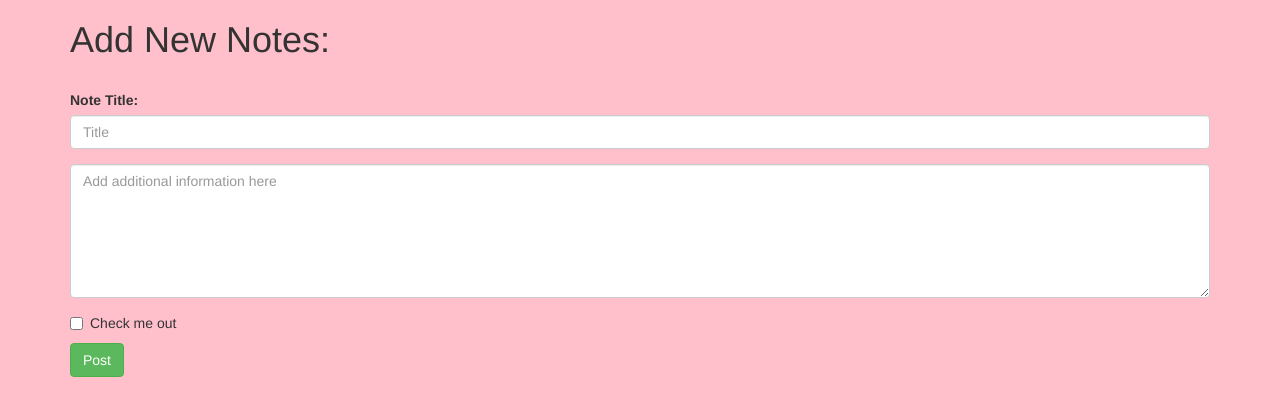
After one commit to hackldom/todolist, a Flask app: page /addToDo in a window 1280 px wide. The commit adds this page. Shown: the top 416 px of the page. Run offline with Flask 2, Linux system fonts and the light colour scheme; some libraries are stand-ins or nearby versions.

Commit message:
got css to work and added the first form

```diff
--- /dev/null
+++ b/app/templates/addToDo.html
@@ -0,0 +1,22 @@
+        {% extends 'index.html' %}
+        {% block addForm %}
+        <div id="main">
+            <form>
+                <h1>Add New Notes:</h1><br>
+                <div class="form-group">
+                    <label for="noteTitle">Note Title:</label>
+                    <input type="email" class="form-control" id="noteTitle" placeholder="Title">
+                </div>
+
+                <div class="form-group">
+                    <textarea class="form-control" rows="6" placeholder="Add additional information here"></textarea>
+                </div>
+                <div class="checkbox">
+                    <label>
+                    <input type="checkbox"> Check me out
+                    </label>
+                </div>
+                <button type="submit" class="btn btn-success">Post</button>
+            </form>
+        </div>
+        {% endblock %}
--- a/app/templates/header.html
+++ b/app/templates/header.html
@@ -1,4 +1,5 @@
         {% extends "index.html" %}
+
         {% block navbar %}
         <div class="row">
             <div class="col-md-12 col-lg-12">
@@ -9,7 +10,7 @@
                     </div>
                     <ul class="nav navbar-nav">
                         {% for e in tabs %}
-                        <li class="active" style="background-color:bisque"><a href="#">{{ e }}</a></li>
+                        <li class="active"><a href="#">{{ e }}</a></li>
                         {% endfor %}
 
                     </ul>
--- a/app/templates/index.html
+++ b/app/templates/index.html
@@ -10,7 +10,7 @@
          <link rel="stylesheet" href="https://maxcdn.bootstrapcdn.com/bootstrap/3.3.7/css/bootstrap.min.css" integrity="sha384-BVYiiSIFeK1dGmJRAkycuHAHRg32OmUcww7on3RYdg4Va+PmSTsz/K68vbdEjh4u" crossorigin="anonymous">
 
         <!--CSS-->
-        <link type="text/css" href="{{ url_for('static', filename='css/styles.css') }}" rel="stylesheet">
+        <link type="text/css" href="../static/style/main.css" rel="stylesheet">
 
     </head>
     <body>
@@ -20,7 +20,27 @@
             <div id="nav">
             {% block navbar %}{% endblock %}
             </div>
-        </div>
+            {% block addForm %}{% endblock %}
+            <!--div id="main">
+                    <form>
+
+                        <div class="form-group">
+                            <label for="noteTitle">Add a New Note</label>
+                            <input type="email" class="form-control" id="noteTitle" placeholder="Title">
+                        </div>
+
+                        <div class="form-group">
+                            <textarea class="form-control" rows="6" placeholder="Add additional information here"></textarea>
+                        </div>
+                        <div class="checkbox">
+                            <label>
+                            <input type="checkbox"> Check me out
+                            </label>
+                        </div>
+                        <button type="submit" class="btn btn-success">Post</button>
+                    </form>
+                </div>
+        </div-->
 
         <!--h1>Hello, {{ user.name }}!</h1>
         <h2>I see that you are, {{ user.age }} years old!</h2>
--- a/app/views.py
+++ b/app/views.py
@@ -34,3 +34,9 @@ def header():
                           title='View Lists',
                           user=user,
                           tabs=tabs)
+
+@app.route('/addToDo')
+def addToDo():
+        user = {'name': 'Dom Hackl'}
+        return render_template('addToDo.html',
+                        user=user)
```
Also changed, not shown: 2 other files.
